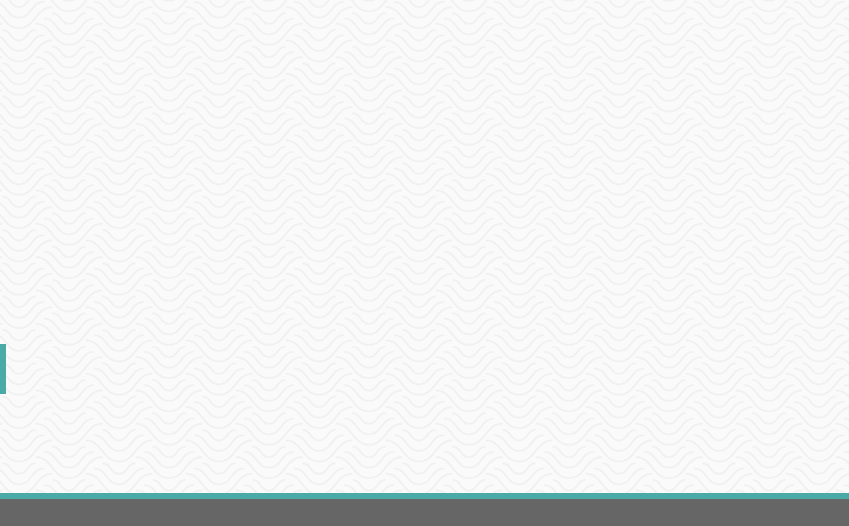
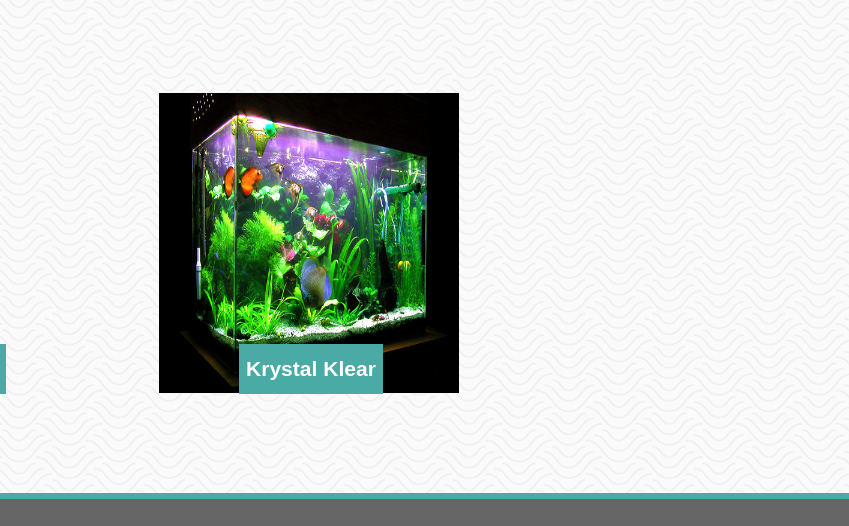
Before and after one commit to DavidEMartin37/DavidEMartin37.github.io, a plain HTML site: page portfolio.html in a window 1280 px wide. Shown: the part 2121-2647 px from the top of the page, 431-1280 px from the left. Drawn offline with Linux system fonts and the light colour scheme.

Commit message:
updated portfolio with Krystal Klear

```diff
--- a/portfolio.html
+++ b/portfolio.html
@@ -67,7 +67,10 @@
           <a href="https://fierce-retreat-51026.herokuapp.com/"><img class="image" src="../MongoNewsScrape/public/betterfootballfield.jpg" alt="Fantasy Football"></a>
           <h3 class="image-tag">Mongo Scraper</h3>
         </div>
-
+        <div class="image-box">
+          <a href="http://www.krystalklearaquariums.com/"><img class="image" src="assets/images/Fish-Tank1.jpg" alt="Fish Tank"></a>
+          <h3 class="image-tag">Krystal Klear</h3>
+        </div>
 
       </section>
     </div>
```
Also changed, not shown: assets/images/Fish-Tank1.jpg (added), 1 other file.
